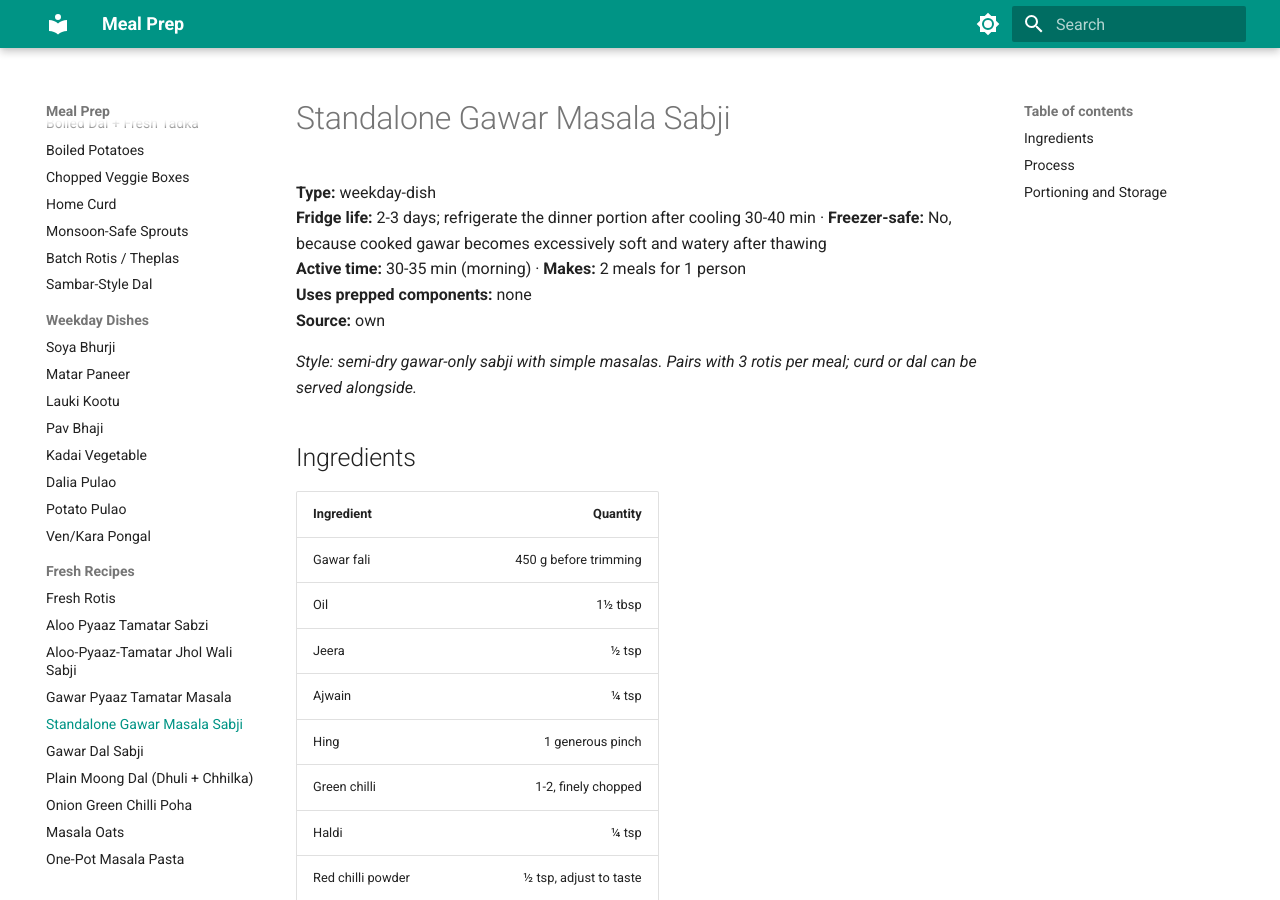
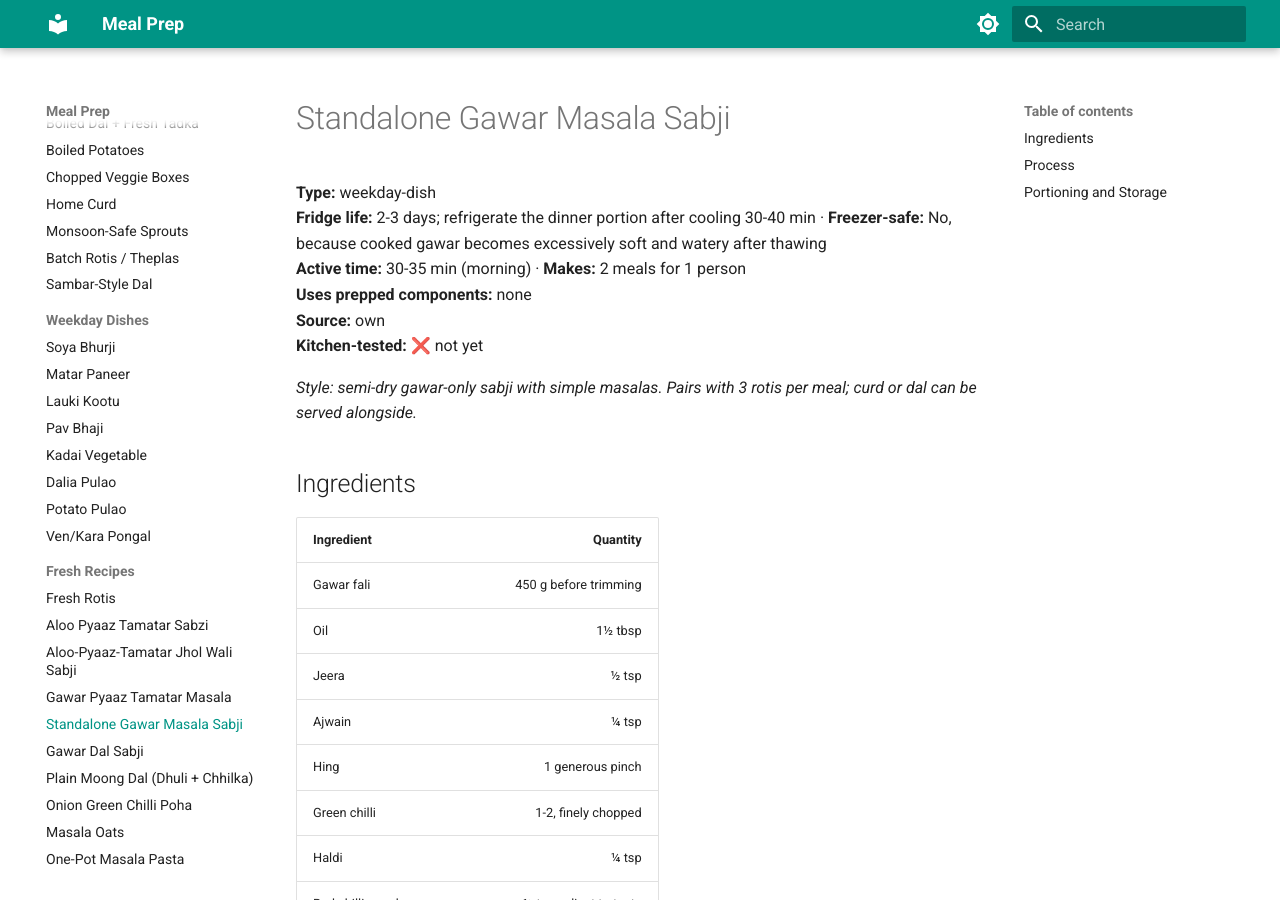
Before and after one commit to praveenpareek11/meal-prep, an MkDocs documentation site: the page built from docs/recipes/standalone-gawar-masala-sabji.md, in a window 1280 px wide and 900 px high. Built offline with MkDocs 1.6.1 and Material for MkDocs 9.7.7, drawn with Linux system fonts in a browser that asks for light colours.

Commit message:
feat: add Kitchen-tested field to the two newest gawar recipes
Co-Authored-By: Claude Fable 5 <noreply@anthropic.com>

```diff
--- a/docs/recipes/standalone-gawar-masala-sabji.md
+++ b/docs/recipes/standalone-gawar-masala-sabji.md
@@ -5,6 +5,7 @@
 **Active time:** 30-35 min (morning) · **Makes:** 2 meals for 1 person
 **Uses prepped components:** none
 **Source:** own
+**Kitchen-tested:** ❌ not yet
 
 *Style: semi-dry gawar-only sabji with simple masalas. Pairs with 3 rotis per meal; curd or dal can be served alongside.*
 
```
Also changed, not shown: docs/recipes/gawar-dal-sabji.md (+1 -0 lines).
